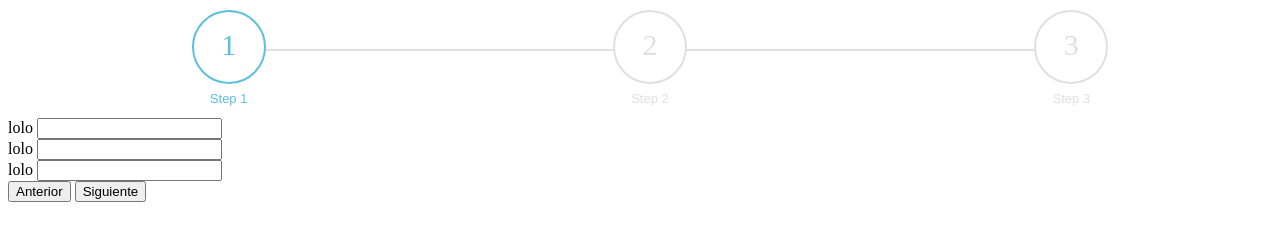
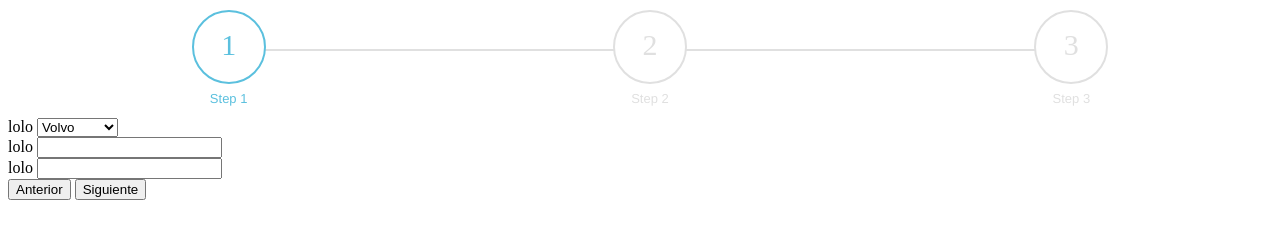
Before and after one commit to rmoralespp/formWizard, a website: page demo/index.html in a window 1280 px wide. Drawn offline with Linux system fonts and the light colour scheme.

Commit message:
Update index.html

```diff
--- a/demo/index.html
+++ b/demo/index.html
@@ -8,7 +8,12 @@
 		     <div class="formWizard-content">
 		          <div data-step="1">
 				<label>lolo</label>
-				<input type="text">
+				<select>
+				  <option value="volvo">Volvo</option>
+				  <option value="saab">Saab</option>
+				  <option value="mercedes">Mercedes</option>
+				  <option value="audi">Audi</option>
+				</select>
 			   </div>
 			   <div data-step="1">
 			        <label>lolo</label>
@@ -21,7 +26,9 @@
 
 			   <div data-step="2">
 				<label>lolo</label>
-				<input type="text">
+				<textarea rows="4" cols="50">
+					We offer free tutorials in all web development technologies.
+				</textarea>
 			   </div>
 
 			   <div data-step="2">
```
